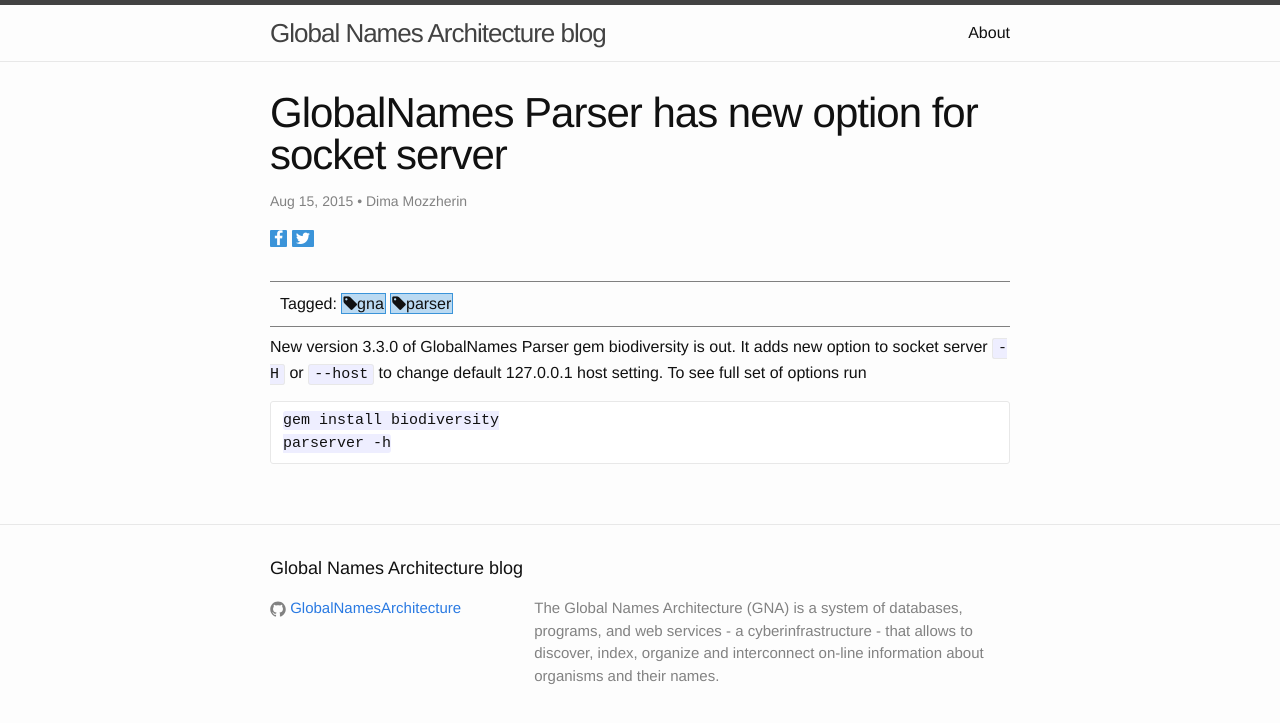
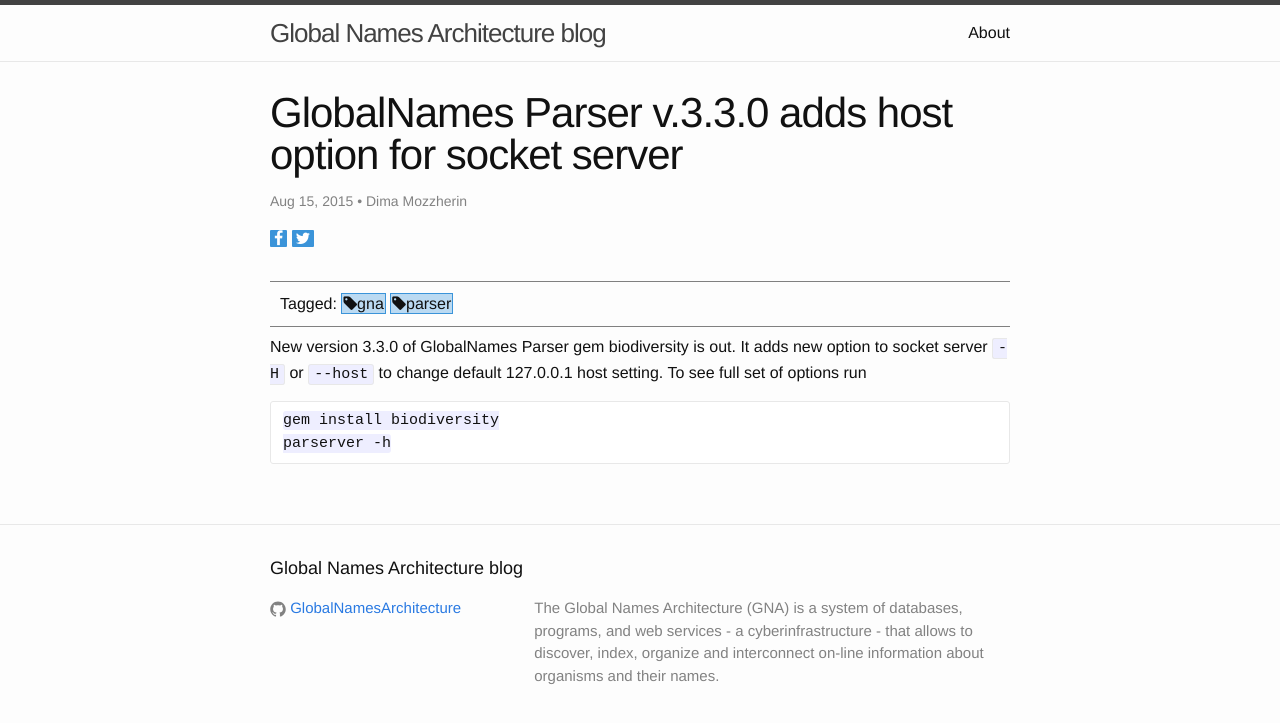
Before and after one commit to GlobalNamesArchitecture/GlobalNamesArchitecture.github.io, a Jekyll site: the page built from _posts/2015-08-15-parser-3-3-0.md, in a window 1280 px wide. Shown: the top 723 px of the page. Built offline with Jekyll 4.4.1, drawn with Linux system fonts in a browser that asks for light colours; nearby versions of some CDN libraries.

Commit message:
small change

```diff
--- a/_posts/2015-08-15-parser-3-3-0.md
+++ b/_posts/2015-08-15-parser-3-3-0.md
@@ -1,6 +1,6 @@
 ---
 layout: post
-title: GlobalNames Parser has new option for socket server
+title: GlobalNames Parser v.3.3.0 adds host option for socket server
 date: 2015-08-15 01:58:18
 author: Dima Mozzherin
 categories: gna parser
```
